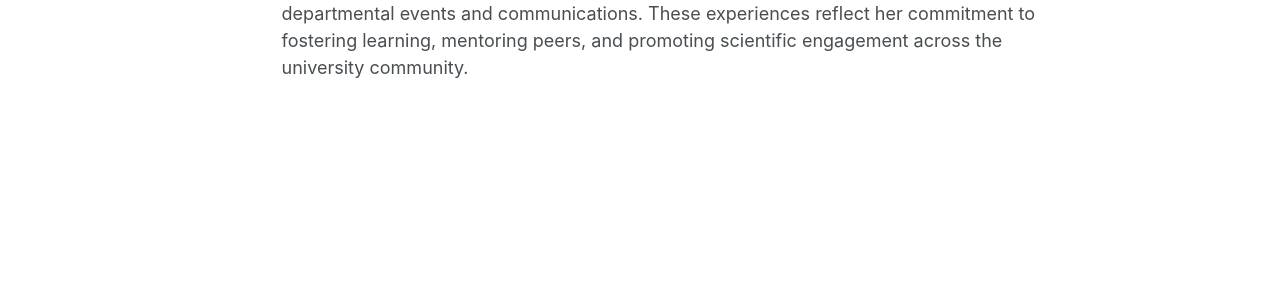
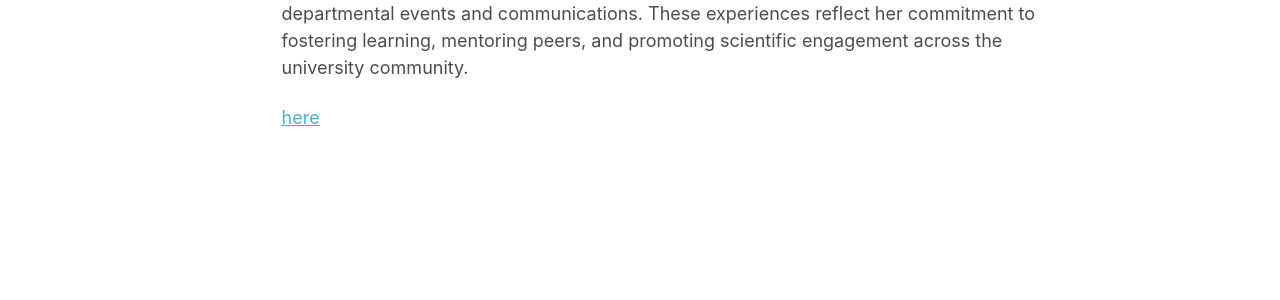
Before and after one commit to Bianca-Zamora-Araya/Bianca-Zamora-Araya.github.io, a Jekyll site: the page built from _pages/about.md, in a window 1280 px wide and 1362 px high. Shown: the part 890-1190 px from the top of the window. Built offline with Jekyll 4.4.1, drawn with Linux system fonts in a browser that asks for light colours; a script that is not in the unit is left out.

Commit message:
Update about.md

```diff
--- a/_pages/about.md
+++ b/_pages/about.md
@@ -12,3 +12,7 @@ Bianca Zamora Araya is an Electrical Engineering student in the [Electrical Engi
 Bianca has been actively involved in university teaching at FCFM, serving as a teaching assistant for Physics and Mathematics courses in the [Common Engineering and Science Program](https://ingenieria.uchile.cl/english/faculty/schools/school-of-engineering-and-sciences), as well as for the [Escuela de Verano](https://www.edv.uchile.cl/#) (EdV) at the University of Chile. She has also contributed to teaching innovation projects for physics courses within FCFM, funded by the [Area for Engineering and Sciences Learning](https://a2ic.ing.uchile.cl/) (A2IC) and the [Physics Department](https://dfi.uchile.cl/), and collaborating with the [Lightboard Project](https://youtu.be/iwjAxOC_UM8?si=ZsVrF36ukjyoqe66), with the support of the [Audiovisual Production Center](https://a2ic.ing.uchile.cl/centro-de-producci%C3%B3n-audiovisual) (CPA) from the A2IC as well as the [Online Education Platform of the University of Chile](https://eol.uchile.cl/) (EOL), aiming to enhance student learning experiences and engagement.
 
 In addition to her student and teaching assistant roles, Bianca has actively participated as a monitor in the Escuela de Verano (EdV) courses, ensuring the smooth execution of courses, supporting instructors, students, and the EdV teaching team, promoting the programs at vocational fairs and scientific outreach events, through social media videos, and managing inventory of materials. She has also contributed to faculty outreach initiatives as a monitor of [Difusión FCFM](http://instagram.com/ingenieria_ciencias_uchile/?hl=es), engaging in activities to promote engineering and science education within FCFM. Bianca has been involved with the faculty’s merchandising shop [Tienda Beauchef](https://tiendabeauchef.ing.uchile.cl/), promoting a sense of identity and belonging within the university community and contributing to sales, and logistical organization as a representant of the Beachefian comunnity. Additionally, she participates in [Electrotutores](https://cl.linkedin.com/company/electrotutores) as a tutor, acting as a liaison between students and professors of the Electrical Engineering Department, supporting teaching and student life activities, and promoting departmental events and communications. These experiences reflect her commitment to fostering learning, mentoring peers, and promoting scientific engagement across the university community.
+
+
+<a href='http://www.freevisitorcounters.com'>here</a> <script type='text/javascript' src='https://www.freevisitorcounters.com/auth.php?id=1a747d9be52867dada4a12b731c64c2707e0e9e3'></script>
+<script type="text/javascript" src="https://www.freevisitorcounters.com/en/home/counter/1380367/t/4"></script>
```
